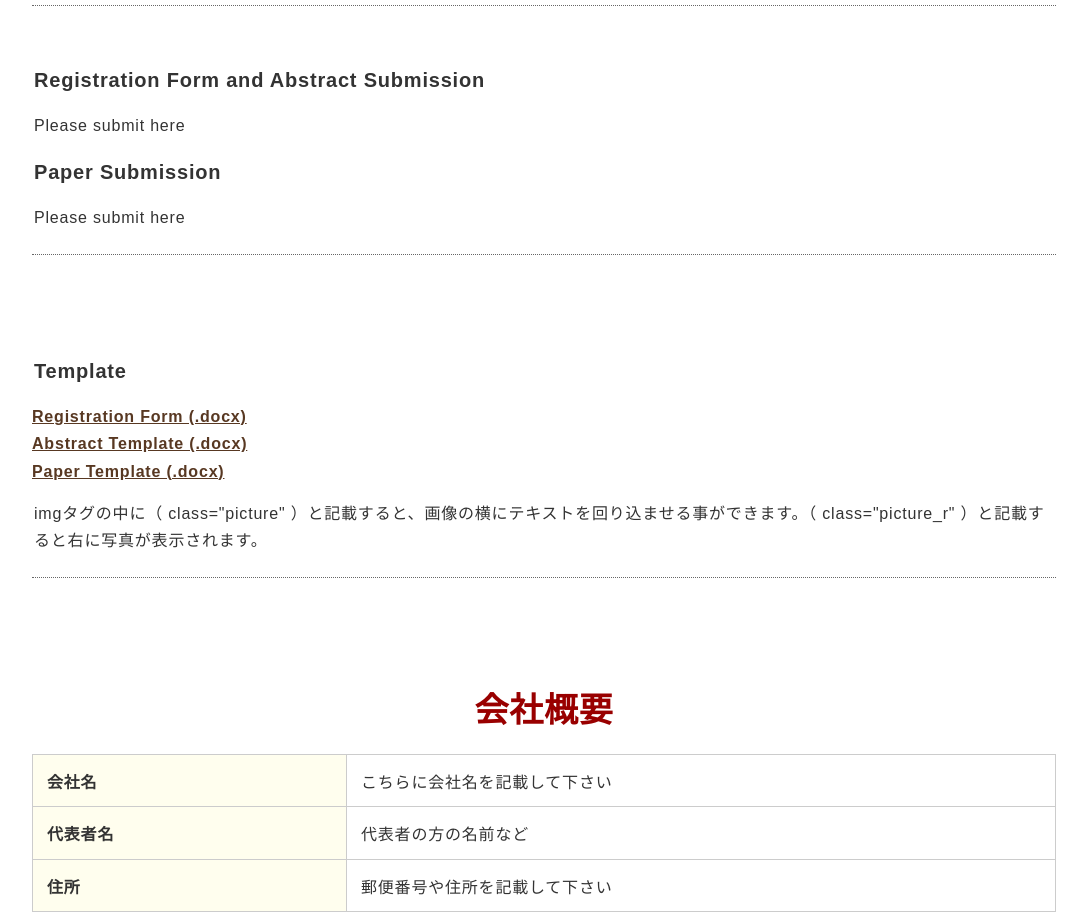
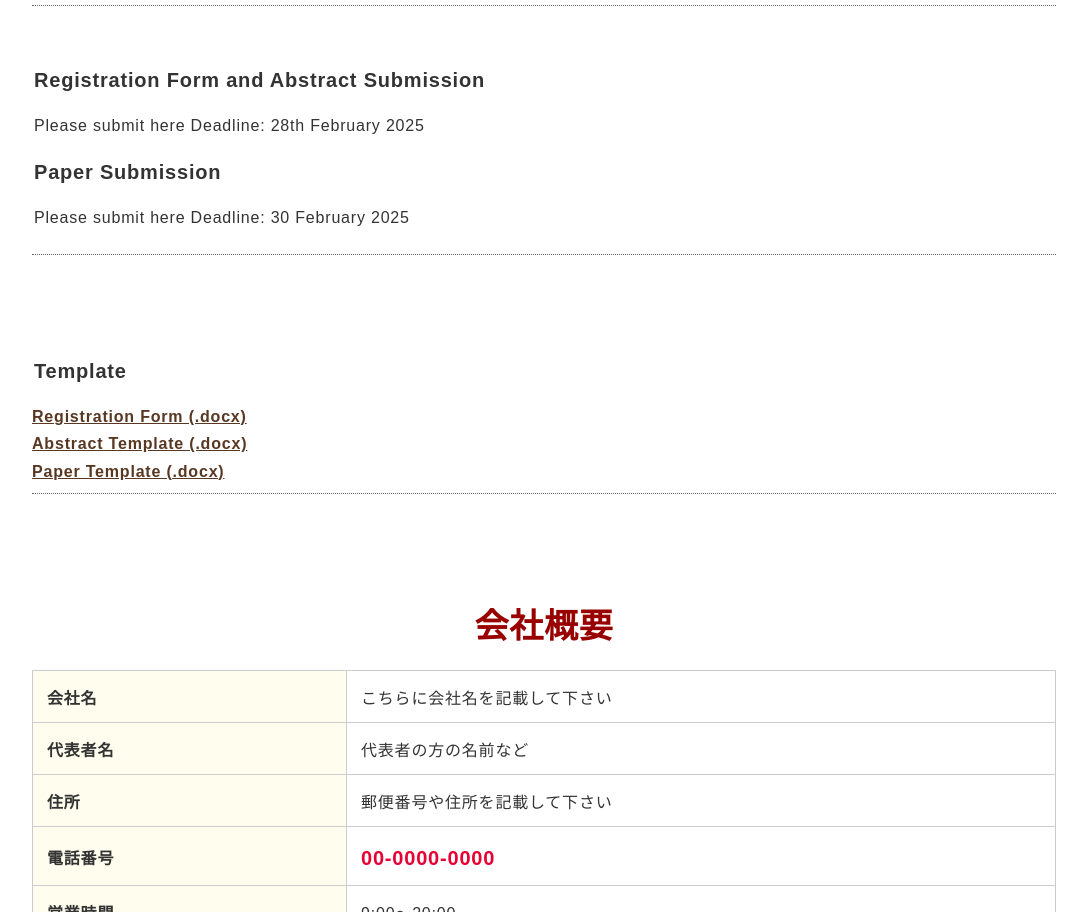
Before and after one commit to hit-geotech/xhe2025, a plain HTML site: page index.html in a window 1280 px wide. Shown: the part 1623-2535 px from the top of the page, without its empty margins (96-1183 px from the left). Drawn offline with Linux system fonts and the light colour scheme.

Commit message:
Update index.html

```diff
--- a/index.html
+++ b/index.html
@@ -188,6 +188,8 @@ Registration Form and Abstract Submission
 
 <p>
 Please submit here
+
+Deadline: 28th February 2025
 </p>
 
 
@@ -197,6 +199,8 @@ Paper Submission
 
 <p>
 Please submit here
+
+Deadline: 30 February 2025
 </p>
 
 <hr class="line">
@@ -230,9 +234,6 @@ Template
 <li>
 </ul>
 
-<p>
-imgタグの中に（ class="picture" ）と記載すると、画像の横にテキストを回り込ませる事ができます。（ class="picture_r" ）と記載すると右に写真が表示されます。
-</p>
 
 <hr class="line">
 
```
